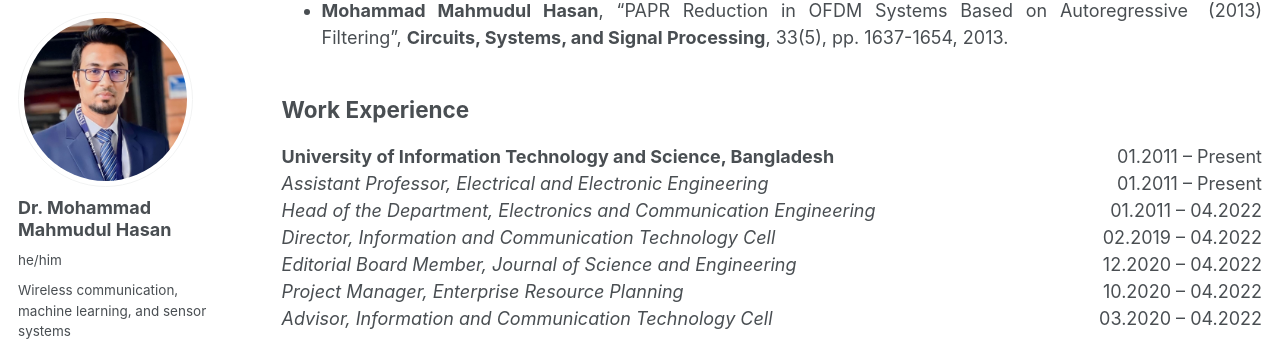
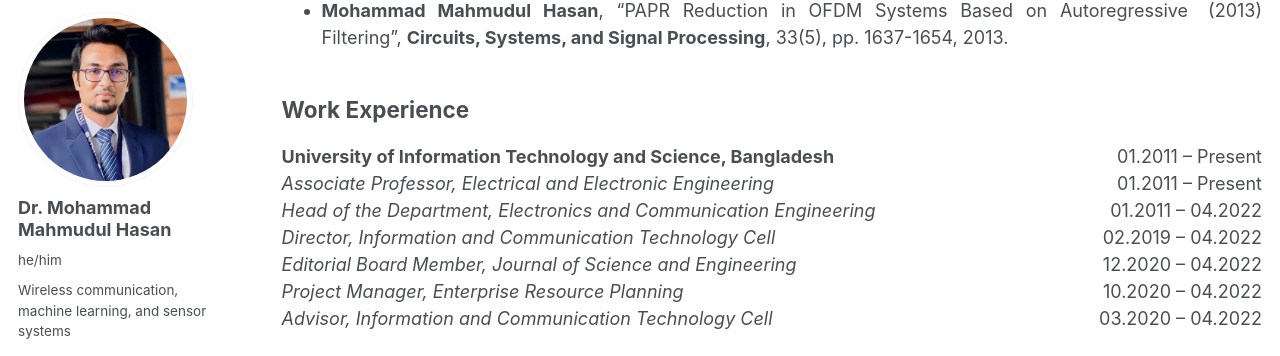
Before and after one commit to dearmahmud/dearmahmud.github.io, a Jekyll site: the page built from _pages/cv.md, in a window 1280 px wide and 900 px high, scrolled down 2277 px. Shown: the part 87-443 px from the top of the window. Built offline with Jekyll 4.4.1, drawn with Linux system fonts in a browser that asks for light colours; some web fonts are replaced.

Commit message:
Change title from Assistant to Associate Professor

```diff
--- a/_pages/cv.md
+++ b/_pages/cv.md
@@ -232,7 +232,7 @@ redirect_from:
   <span>01.2011 – Present</span>
 </div>
 <div style="display: flex; justify-content: space-between;">
-  <span><em>Assistant Professor, Electrical and Electronic Engineering</em></span>
+  <span><em>Associate Professor, Electrical and Electronic Engineering</em></span>
   <span>01.2011 – Present</span>
 </div>
 <div style="display: flex; justify-content: space-between;">
```
